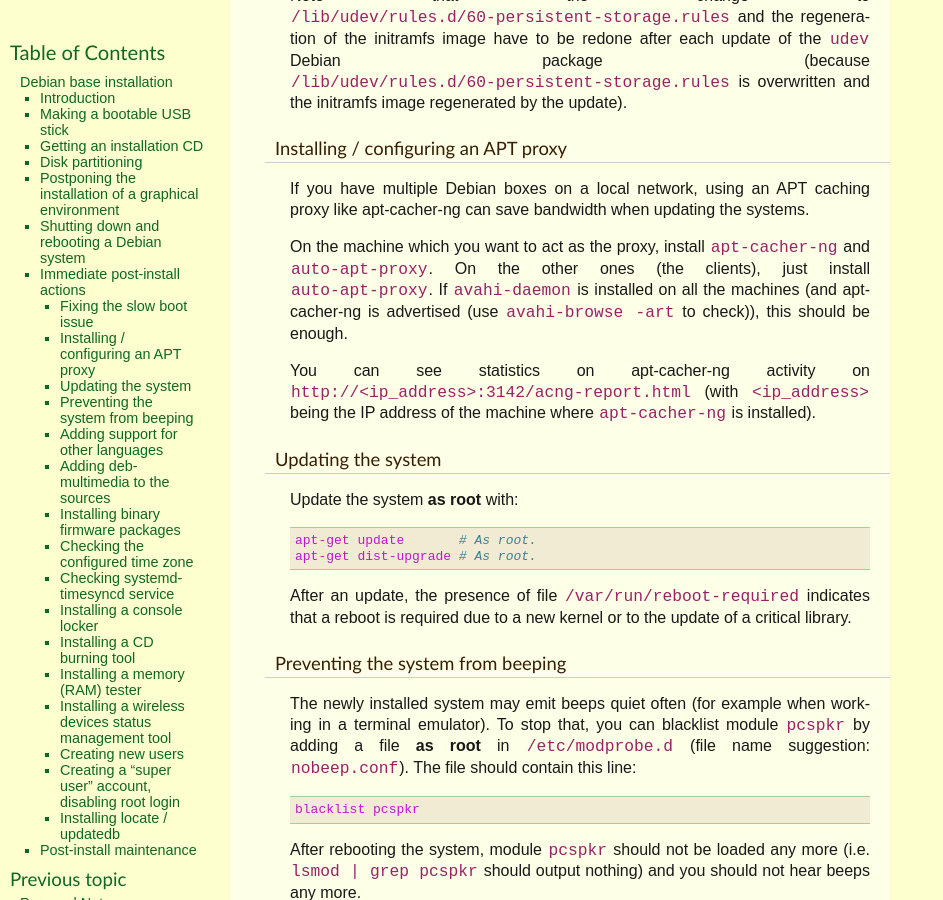
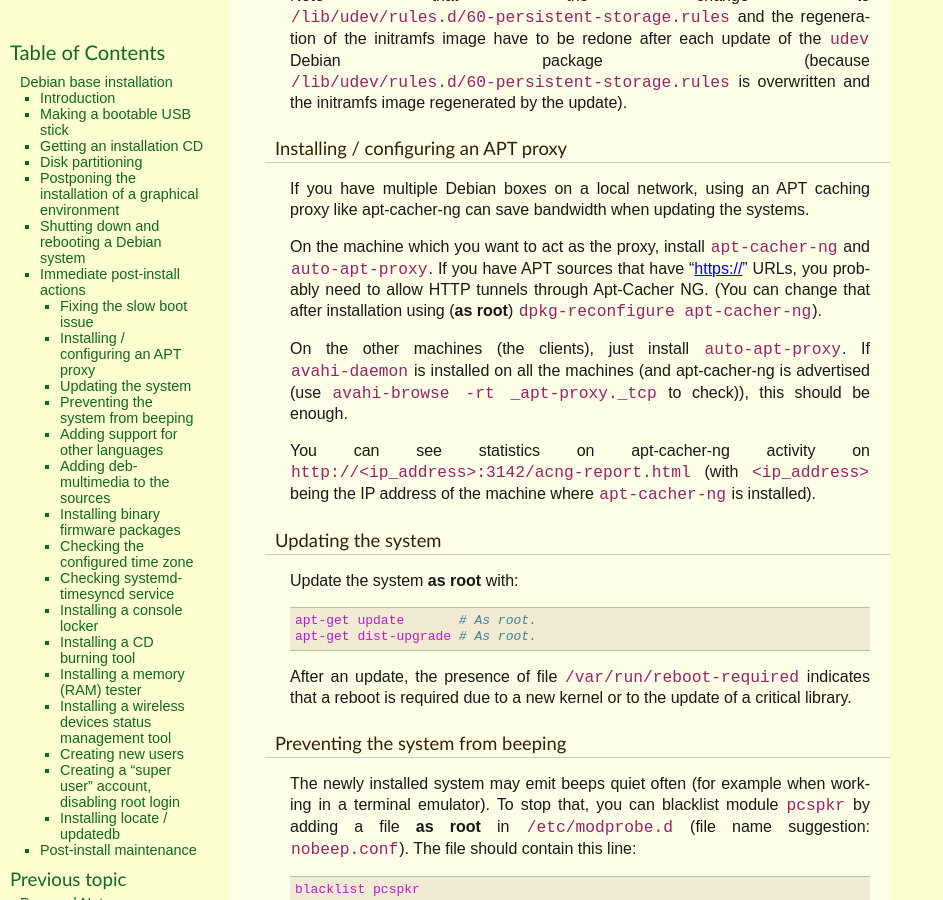
Before and after one commit to thierr26/thierr26_personal_notes_sphinx_sources, a Sphinx documentation site: the page built from source/debian_base_install.rst, in a window 1280 px wide and 900 px high, scrolled down 4011 px. Shown: the whole window, without its empty margins (0-943 px from the left). Built offline with Sphinx 7.4.7, drawn with Linux system fonts in a browser that asks for light colours.

Commit message:
Update apt-cacher-ng section (HTTP tunnel)

```diff
--- a/source/debian_base_install.rst
+++ b/source/debian_base_install.rst
@@ -230,15 +230,20 @@
   single: auto-apt-proxy
   single: avahi-daemon
   single: avahi-browse
+  single: dpkg-reconfigure
 
 If you have multiple Debian boxes on a local network, using an APT caching
 proxy like apt-cacher-ng can save bandwidth when updating the systems.
 
 On the machine which you want to act as the proxy, install ``apt-cacher-ng``
-and ``auto-apt-proxy``. On the other ones (the clients), just install
-``auto-apt-proxy``. If ``avahi-daemon`` is installed on all the machines (and
-apt-cacher-ng is advertised (use ``avahi-browse -art`` to check)), this should
-be enough.
+and ``auto-apt-proxy``. If you have APT sources that have "https://" URLs, you
+probably need to allow HTTP tunnels through Apt-Cacher NG. (You can change that
+after installation using (**as root**) ``dpkg-reconfigure apt-cacher-ng``).
+
+On the other machines (the clients), just install ``auto-apt-proxy``. If
+``avahi-daemon`` is installed on all the machines (and apt-cacher-ng is
+advertised (use ``avahi-browse -rt _apt-proxy._tcp`` to check)), this should be
+enough.
 
 You can see statistics on apt-cacher-ng activity on
 ``http://<ip_address>:3142/acng-report.html`` (with ``<ip_address>`` being the
```
